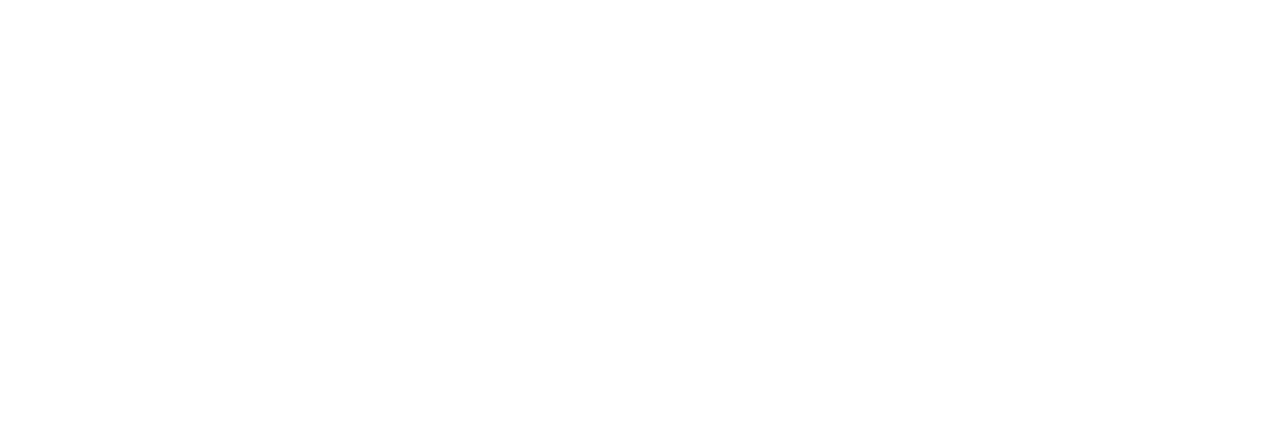
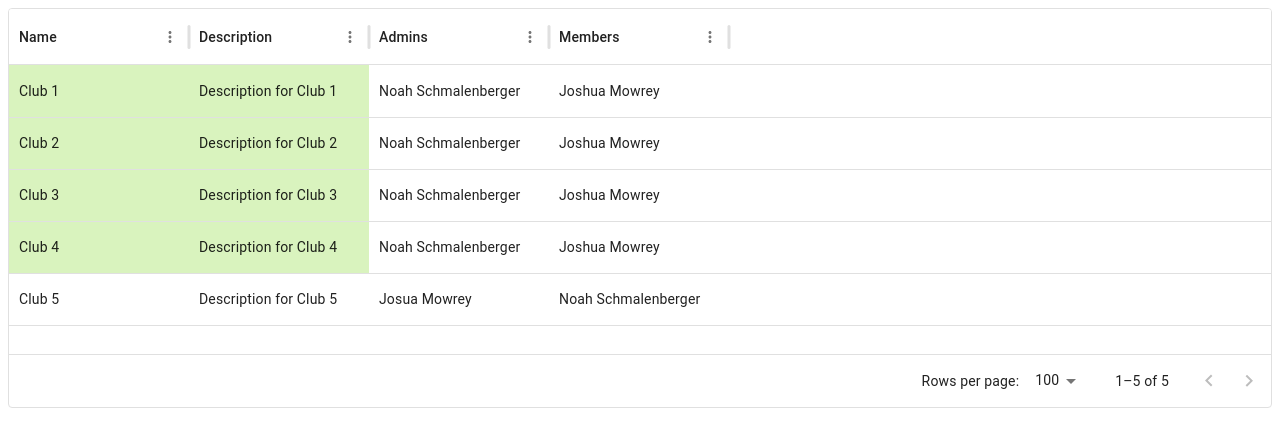
Before and after one commit to noahschmal/ClubHub, a React (Create React App) app in the folder frontend/: page /clubgrid in a window 1280 px wide. Before the commit this address had no page. Shown: the top 446 px of the page. Built offline with nearby package versions, Linux system fonts and the light colour scheme; sample sign-in values are in the browser's storage.

Commit message:
Sprint 2 frontend

```diff
--- a/frontend/package.json
+++ b/frontend/package.json
@@ -7,6 +7,7 @@
     "@emotion/styled": "^11.13.0",
     "@mui/icons-material": "^6.1.5",
     "@mui/material": "^6.1.5",
+    "@mui/x-data-grid-pro": "^7.22.2",
     "@reduxjs/toolkit": "^2.3.0",
     "@testing-library/jest-dom": "^5.17.0",
     "@testing-library/react": "^13.4.0",
--- a/frontend/src/App.tsx
+++ b/frontend/src/App.tsx
@@ -5,6 +5,7 @@ import Login from "./pages/Login";
 import Register from "./pages/Register";
 import Clubs from "./pages/Clubs";
 import ClubList from "./pages/ClubList";
+import ClubGrid from "./pages/ClubGrid";
 import DefaultLayout from "./layout/defaultLayout";
 import ProtectedLayout from "./layout/protectedLayout";
 
@@ -20,6 +21,7 @@ function App() {
           <Route path="/" element={<Home />} />
           <Route path="/clubs" element={<Clubs />} />
           <Route path="/clublist" element={<ClubList />} />
+          <Route path="/clubgrid" element={<ClubGrid />} />
         </Route>
       </Routes>
     </>
--- /dev/null
+++ b/frontend/src/pages/ClubGrid.tsx
@@ -0,0 +1,71 @@
+import * as React from 'react';
+import Box from '@mui/material/Box';
+import { DataGrid, GridColDef, GridRowsProp } from '@mui/x-data-grid';
+
+export default function ClubGrid() {
+  return (
+    <Box
+      sx={(theme) => ({
+        height: 400,
+        width: '100%',
+        '& .MuiDataGrid-cell--editable': {
+          bgcolor: 'rgb(217 243 190)',
+          ...theme.applyStyles('dark', {
+            bgcolor: '#376331',
+          }),
+        },
+      })}
+    >
+      <DataGrid
+        rows={rows}
+        columns={columns}
+        isCellEditable={(params) => params.id !== 5}
+      />
+    </Box>
+  );
+}
+
+const columns: GridColDef[] = [
+  { field: 'name', headerName: 'Name', width: 180, editable: true },
+  { field: 'description', headerName: 'Description', width: 180, editable: true },
+  { field: 'admins', headerName: 'Admins', width: 180, editable: false },
+  { field: 'members', headerName: 'Members', width: 180, editable: false },
+];
+
+const rows: GridRowsProp = [
+  {
+    id: 1,
+    name: "Club 1",
+    description: "Description for Club 1",
+    admins: "Noah Schmalenberger",
+    members: "Joshua Mowrey"
+  },
+  {
+    id: 2,
+    name: "Club 2",
+    description: "Description for Club 2",
+    admins: "Noah Schmalenberger",
+    members: "Joshua Mowrey"
+  },
+  {
+    id: 3,
+    name: "Club 3",
+    description: "Description for Club 3",
+    admins: "Noah Schmalenberger",
+    members: "Joshua Mowrey"
+  },
+  {
+    id: 4,
+    name: "Club 4",
+    description: "Description for Club 4",
+    admins: "Noah Schmalenberger",
+    members: "Joshua Mowrey"
+  },
+  {
+    id: 5,
+    name: "Club 5",
+    description: "Description for Club 5",
+    admins: "Josua Mowrey",
+    members: "Noah Schmalenberger"
+  },
+];
--- a/frontend/src/pages/ClubList.tsx
+++ b/frontend/src/pages/ClubList.tsx
@@ -1,50 +1,34 @@
-import * as React from 'react';
-import Box from '@mui/material/Box';
-import { DataGrid, GridColDef, GridRowsProp } from '@mui/x-data-grid';
+import React, { useEffect } from "react";
+import { getClubs } from "../slices/clubSlice";
+import { useAppDispatch, useAppSelector } from "../hooks/redux-hooks";
+import { Button } from "@mui/material";
 
-export default function IsCellEditableGrid() {
+
+const ClubList = () => {
+
+  const dispatch = useAppDispatch();
+
+  const basicClubInfo = useAppSelector((state) => state.club.basicClubInfo);
+
+  useEffect(() => {
+    dispatch(getClubs());
+  }, [basicClubInfo]);
+
+  console.log(basicClubInfo);
+
+
+
+  const handleClubs = async () => {
+    console.log(basicClubInfo)
+  };
+
   return (
-    <Box
-      sx={(theme) => ({
-        height: 400,
-        width: '100%', '& .MuiDataGrid-cell--editable': {
-          bgcolor: 'rgb(217 243 190)', ...theme.applyStyles('dark', { bgcolor: '#376331', }),
-        },
-      })}
-    >
-      <DataGrid
-        rows={rows}
-        columns={columns}
-        isCellEditable={(params) => params.id === 1}
-      />
-    </Box>
+    <>
+      <Button variant="contained" sx={{ mt: 3, mb: 2 }} onClick={handleClubs}>
+        Get Club
+      </Button>
+    </>
   );
 }
 
-const columns: GridColDef[] = [
-  { field: 'name', headerName: 'Name', width: 180, editable: true },
-  { field: 'description', headerName: 'Description', width: 180, editable: true },
-
-  {
-    field: 'members',
-    headerName: 'Members',
-    width: 240,
-    editable: true,
-  },
-
-];
-
-const rows: GridRowsProp = [
-  {
-    id: 1,
-    name: "Club 1",
-    description: "Club 1 description",
-    members: "you",
-  },
-  {
-    id: 2,
-    name: "Club 2",
-    description: "Club 2 description",
-    members: "not you :(",
-  },
-];
+export default ClubList;
--- a/frontend/src/pages/Home.tsx
+++ b/frontend/src/pages/Home.tsx
@@ -24,7 +24,7 @@ const Home = () => {
   useEffect(() => {
     dispatch(getClubs());
   }, [clubs]);
-
+  console.log(basicUserInfo)
   const handleLogout = async () => {
     try {
       await dispatch(logout()).unwrap();
--- a/frontend/src/slices/clubSlice.ts
+++ b/frontend/src/slices/clubSlice.ts
@@ -53,6 +53,8 @@ export const getClub = createAsyncThunk("clubs/profile", async (clubId: string)
       `/getClub`,
       {id: clubId}
     );
+
+    console.log(response.data)
     return response.data;
   }
 );
@@ -62,8 +64,9 @@ export const getClubs = createAsyncThunk("getClubs", async () => {
       `/getClubs`
     );
 
-    console.log(response.data)
-    return response.data;
+    const retdata = response.data;
+    console.log(retdata);
+    return retdata;
   }
 );
 
```
Also changed, not shown: 1 other file (tests, documents, lock files or other folders).
